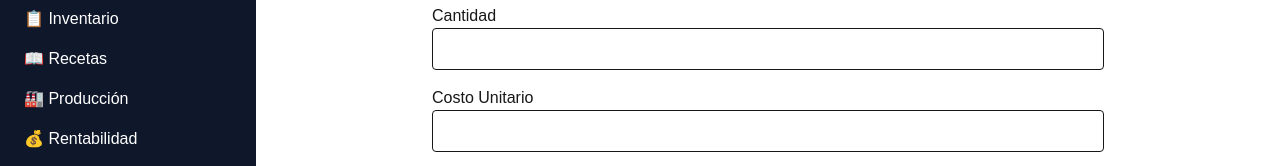
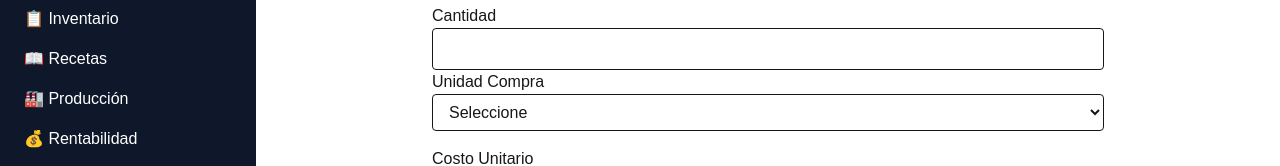
Before and after one commit to Aminawbv/aminacontrol-frontend, a Next.js app: page /compras in a window 1280 px wide. Shown: the part 433-599 px from the top of the page. Built offline with nearby package versions, Linux system fonts and the light colour scheme; no server answers; sample sign-in values are in the browser's storage.

Commit message:
Compras unidad compra frontend

```diff
--- a/app/compras/form.tsx
+++ b/app/compras/form.tsx
@@ -66,6 +66,8 @@ await axios.post(
     insumo_id: data.insumo_id,
 
     cantidad: Number(data.cantidad),
+
+    unidad_compra: data.unidad_compra,
 
     costo_unitario: Number(data.costo_unitario)
   }
@@ -198,6 +200,43 @@ await axios.post(
           className="input"
         />
 
+          <div>
+
+  <label>Unidad Compra</label>
+
+  <select
+    {...register("unidad_compra")}
+    className="input"
+  >
+
+    <option value="">
+      Seleccione
+    </option>
+
+    <option value="kg">
+      Kg
+    </option>
+
+    <option value="gr">
+      Gramos
+    </option>
+
+    <option value="lt">
+      Litros
+    </option>
+
+    <option value="ml">
+      Mililitros
+    </option>
+
+    <option value="unidad">
+      Unidad
+    </option>
+
+  </select>
+
+</div>
+
       </div>
 
       <div>
```
